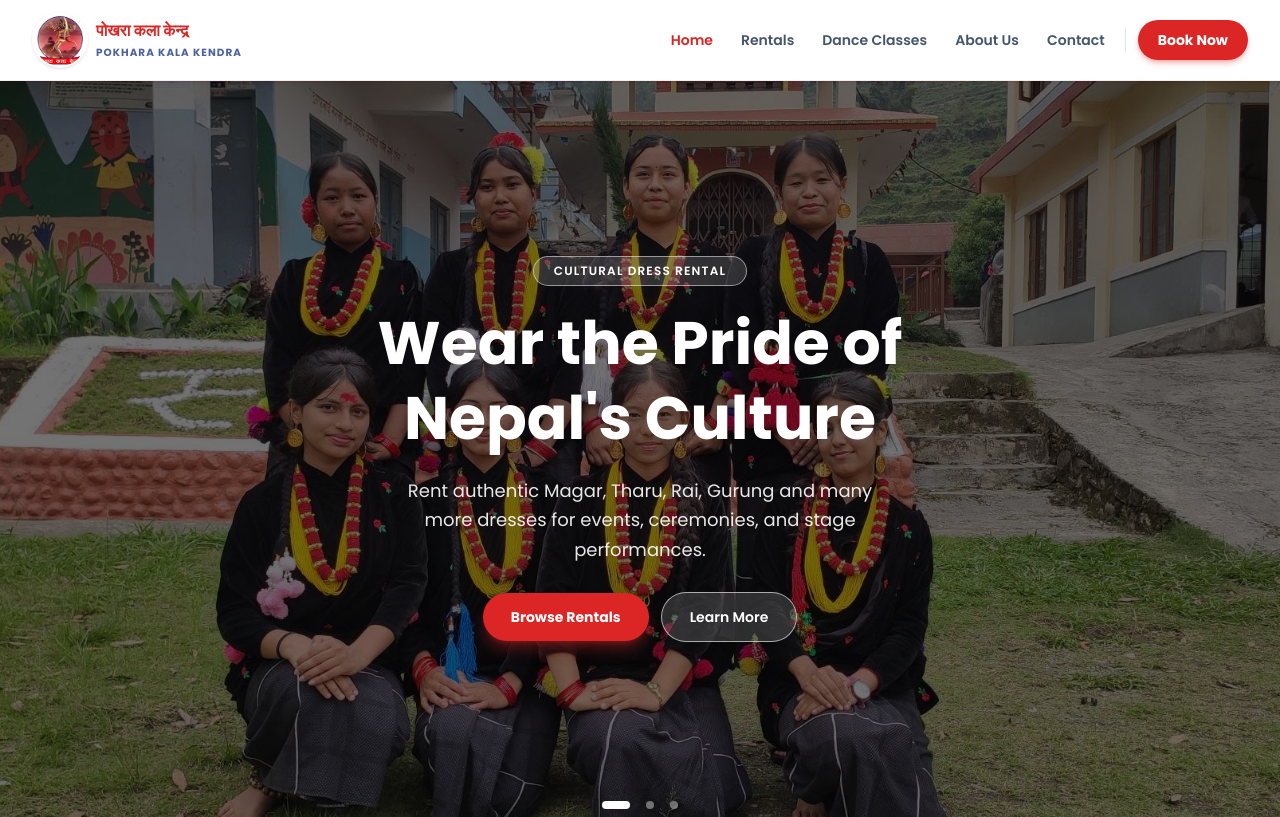
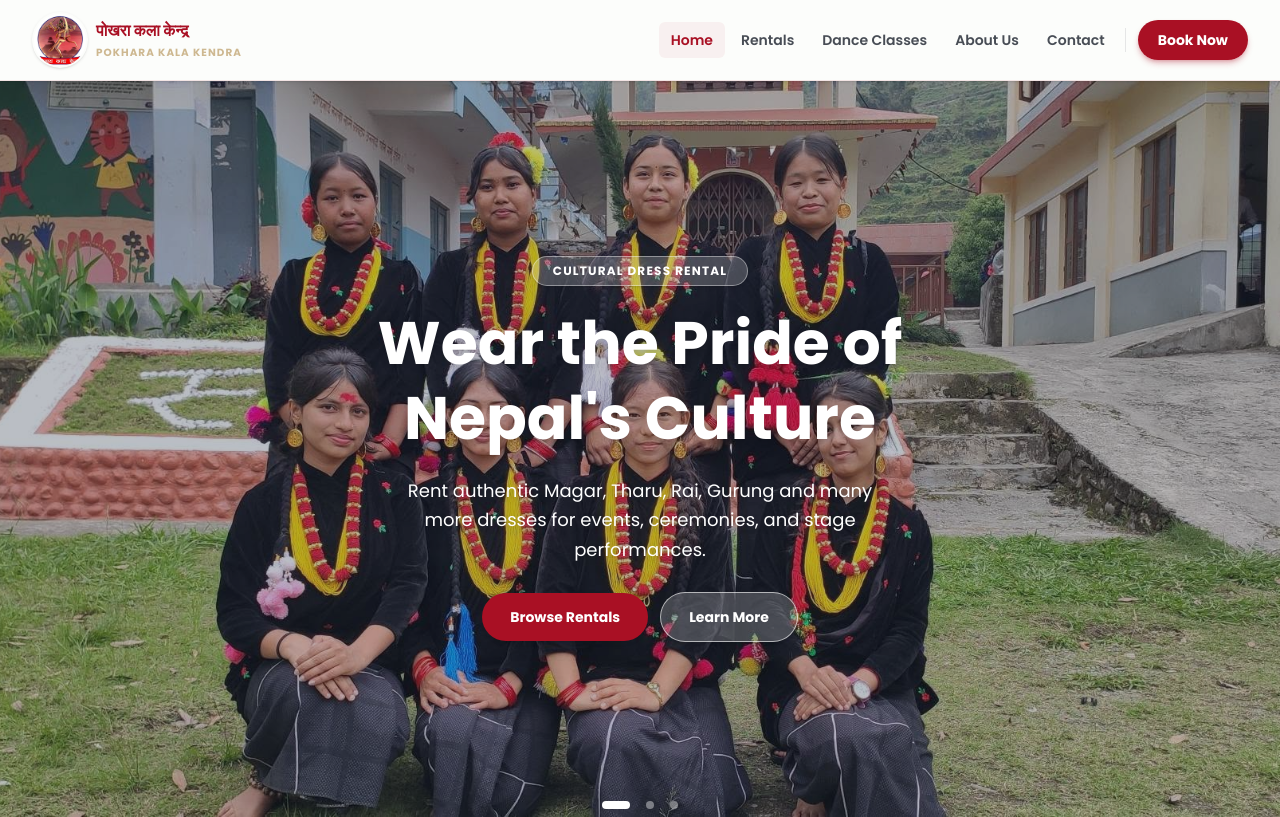
Before and after one commit to samipabMagar/Kala-kendra, a Next.js app: page / in a window 1280 px wide. Built offline with nearby package versions, Linux system fonts and the light colour scheme.

Commit message:
feat: update HeroSection titles, improve global styles, and enhance Header component

```diff
--- a/app/(home)/_components/HeroSection.tsx
+++ b/app/(home)/_components/HeroSection.tsx
@@ -14,8 +14,7 @@ const slides = [
   {
     image: "/hero1.jpg",
     tag: "Cultural Dress Rental",
-    titlePlain: "Wear the Pride of",
-    titleAccent: "Nepal's Culture",
+    title: "Wear the Pride of Nepal's Culture",
     subtitle:
       "Rent authentic Magar, Tharu, Rai, Gurung and many more dresses for events, ceremonies, and stage performances.",
     cta: { label: "Browse Rentals", href: "/rentals" },
@@ -24,8 +23,7 @@ const slides = [
   {
     image: "/hero2.jpg",
     tag: "Professional Dance Classes",
-    titlePlain: "Learn the Art of",
-    titleAccent: "Traditional Dance",
+    title: "Learn the Art of Traditional Dance",
     subtitle:
       "Join our professional dance classes and master Nepali cultural performances with expert instructors.",
     cta: { label: "Explore Classes", href: "/classes" },
@@ -34,8 +32,7 @@ const slides = [
   {
     image: "/hero3.jpg",
     tag: "Authentic · Premium · Affordable",
-    titlePlain: "Celebrate Every Occasion",
-    titleAccent: "in Style",
+    title: "Celebrate Every Occasion in Style",
     subtitle:
       "From weddings to school performances, we have the perfect traditional costume for every moment.",
     cta: { label: "Book Now", href: "/rentals" },
@@ -58,42 +55,40 @@ export default function HeroSection() {
           <SwiperSlide key={index} className="relative h-full w-full">
             <Image
               src={slide.image}
-              alt={slide.titlePlain}
+              alt={slide.title}
               fill
               priority={index === 0}
               className="object-cover object-center"
             />
 
-            <div className="absolute inset-0 bg-black/55" />
+            <div className="absolute inset-0 bg-slate-800/30" />
 
             <div className="absolute inset-0 flex items-center justify-center text-center">
               <Container>
                 <div className="mx-auto max-w-2xl flex flex-col items-center gap-5 px-4">
-                  <span className="inline-block rounded-full bg-white/15 border border-white/50 px-5 py-1.5 text-xs font-semibold uppercase tracking-widest text-white">
+                  <span className="inline-block rounded-full bg-white/20 border border-white/40 px-5 py-1.5 text-xs font-bold uppercase tracking-widest text-white shadow-sm">
                     {slide.tag}
                   </span>
 
-                  <h1 className="text-4xl font-bold leading-tight text-white md:text-5xl lg:text-6xl">
-                    <span className=" font-bold">{slide.titlePlain} </span>
-
-                    <span className=" font-bold  ">{slide.titleAccent}</span>
+                  <h1 className="text-4xl font-bold leading-tight text-white md:text-5xl lg:text-6xl drop-shadow-md">
+                    {slide.title}
                   </h1>
 
-                  <p className="max-w-lg text-base font-normal leading-relaxed text-white/90 md:text-lg">
+                  <p className="max-w-lg text-base leading-relaxed text-white drop-shadow-md md:text-lg">
                     {slide.subtitle}
                   </p>
 
                   <div className="mt-2 flex flex-wrap items-center justify-center gap-3">
                     <Link
                       href={slide.cta.href}
-                      className="rounded-full bg-primary px-7 py-3.5 text-sm font-bold text-white shadow-lg shadow-primary/40 transition-all duration-300 hover:-translate-y-0.5 hover:bg-red-700 active:scale-95"
+                      className="rounded-full bg-primary px-7 py-3.5 text-sm font-bold text-white shadow-lg  transition-all duration-300 hover:-translate-y-0.5 hover:bg-primary/90 active:scale-95"
                     >
                       {slide.cta.label}
                     </Link>
 
                     <Link
                       href={slide.ctaSecondary.href}
-                      className="rounded-full bg-white/15 border border-white/60 px-7 py-3.5 text-sm font-semibold text-white transition-all duration-300 hover:bg-white/25 active:scale-95"
+                      className="rounded-full bg-white/20 border border-white/60 px-7 py-3.5 text-sm font-bold text-white transition-all duration-300 hover:bg-white/30 active:scale-95 shadow-sm"
                     >
                       {slide.ctaSecondary.label}
                     </Link>
--- a/app/globals.css
+++ b/app/globals.css
@@ -1,28 +1,24 @@
 @import "tailwindcss";
 
-:root {
-  --background: #f8fafc;
-  --foreground: #0f172a;
+@theme {
+  /* Background & text */
+  --color-background: #fcfdfb;
+  --color-foreground: #1a202c;
 
-  --primary: #dc2626; /* Pokhara Kala Kendra Red */
-  --primary-foreground: #ffffff;
+  /* Primary: Deep Cultural Crimson */
+  --color-primary: #a91024;
+  --color-primary-foreground: #ffffff;
 
-  --secondary: #1e3a8a; /* Pokhara Kala Kendra Deep Blue */
-  --secondary-foreground: #ffffff;
-}
+  /* Secondary: Antique Gold / Champagne */
+  --color-secondary: #c2a676;
+  --color-secondary-foreground: #ffffff;
 
-@theme inline {
-  --color-background: var(--background);
-  --color-foreground: var(--foreground);
-  --color-primary: var(--primary);
-  --color-primary-foreground: var(--primary-foreground);
-  --color-secondary: var(--secondary);
-  --color-secondary-foreground: var(--secondary-foreground);
+  /* Font */
   --font-poppins: var(--font-poppins);
 }
 
 body {
-  background: var(--color-background);
-  color: var(--color-foreground);
+  background-color: #fcfdfb;
+  color: #1a202c;
   font-family: var(--font-poppins), Arial, sans-serif;
 }
--- a/app/layout.tsx
+++ b/app/layout.tsx
@@ -22,7 +22,7 @@ export default function RootLayout({
 }>) {
   return (
     <html lang="en" className={`${poppins.variable} antialiased h-full`}>
-      <body className="min-h-full flex flex-col bg-slate-50 text-slate-900 font-[family-name:var(--font-poppins)]">
+      <body className="min-h-full flex flex-col bg-background text-foreground">
         <Header />
         {children}
       </body>
--- a/components/layout/Header.tsx
+++ b/components/layout/Header.tsx
@@ -20,7 +20,7 @@ export default function Header() {
   ];
 
   return (
-    <header className="sticky top-0 z-50 w-full border-b border-primary/10 bg-white/90 backdrop-blur-xl shadow-sm">
+    <header className="sticky top-0 z-50 w-full border-b border-primary/10 bg-background/90 backdrop-blur-xl shadow-sm">
       <Container>
         <div className="flex items-center justify-between h-20">
           {/* Logo Section */}
@@ -55,15 +55,15 @@ export default function Header() {
                   href={link.href}
                   className={`px-3 py-2 text-sm font-semibold rounded-md whitespace-nowrap transition-colors duration-200 ${
                     isActive
-                      ? "text-primary"
-                      : "text-slate-600 hover:bg-slate-50 hover:text-primary"
+                      ? "text-primary bg-primary/5"
+                      : "text-foreground/80 hover:bg-foreground/5 hover:text-primary"
                   }`}
                 >
                   {link.name}
                 </Link>
               );
             })}
-            <div className="pl-3 ml-1 border-l border-slate-200">
+            <div className="pl-3 ml-1 border-l border-foreground/10">
               <Link
                 href="/rentals"
                 className="px-5 py-2.5 rounded-full bg-primary text-white text-sm font-bold shadow-md shadow-primary/30 hover:shadow-lg hover:shadow-primary/40 hover:-translate-y-0.5 transition-all duration-300 active:scale-95"
@@ -77,7 +77,7 @@ export default function Header() {
           <div className="lg:hidden flex items-center">
             <button
               onClick={() => setIsMenuOpen(!isMenuOpen)}
-              className="text-slate-600 hover:text-primary focus:outline-none p-2 bg-slate-50 rounded-full transition-colors"
+              className="text-foreground/80 hover:text-primary focus:outline-none p-2 bg-foreground/5 rounded-full transition-colors"
             >
               {isMenuOpen ? <X className="w-6 h-6" /> : <Menu className="w-6 h-6" />}
             </button>
@@ -87,8 +87,8 @@ export default function Header() {
 
       {/* Mobile Nav — slides down below lg */}
       <div
-        className={`lg:hidden absolute top-20 left-0 w-full bg-white shadow-xl overflow-hidden transition-all duration-300 ease-in-out ${
-          isMenuOpen ? "max-h-[400px] border-b border-slate-200" : "max-h-0"
+        className={`lg:hidden absolute top-20 left-0 w-full bg-background shadow-xl overflow-hidden transition-all duration-300 ease-in-out ${
+          isMenuOpen ? "max-h-[400px] border-b border-foreground/10" : "max-h-0"
         }`}
       >
         <Container>
@@ -101,8 +101,8 @@ export default function Header() {
                   href={link.href}
                   className={`block px-4 py-3 rounded-xl text-base font-semibold transition-colors duration-200 ${
                     isActive
-                      ? "text-primary"
-                      : "text-slate-700 hover:bg-slate-50 hover:text-primary"
+                      ? "text-primary bg-primary/5"
+                      : "text-foreground/80 hover:bg-foreground/5 hover:text-primary"
                   }`}
                   onClick={() => setIsMenuOpen(false)}
                 >
```
